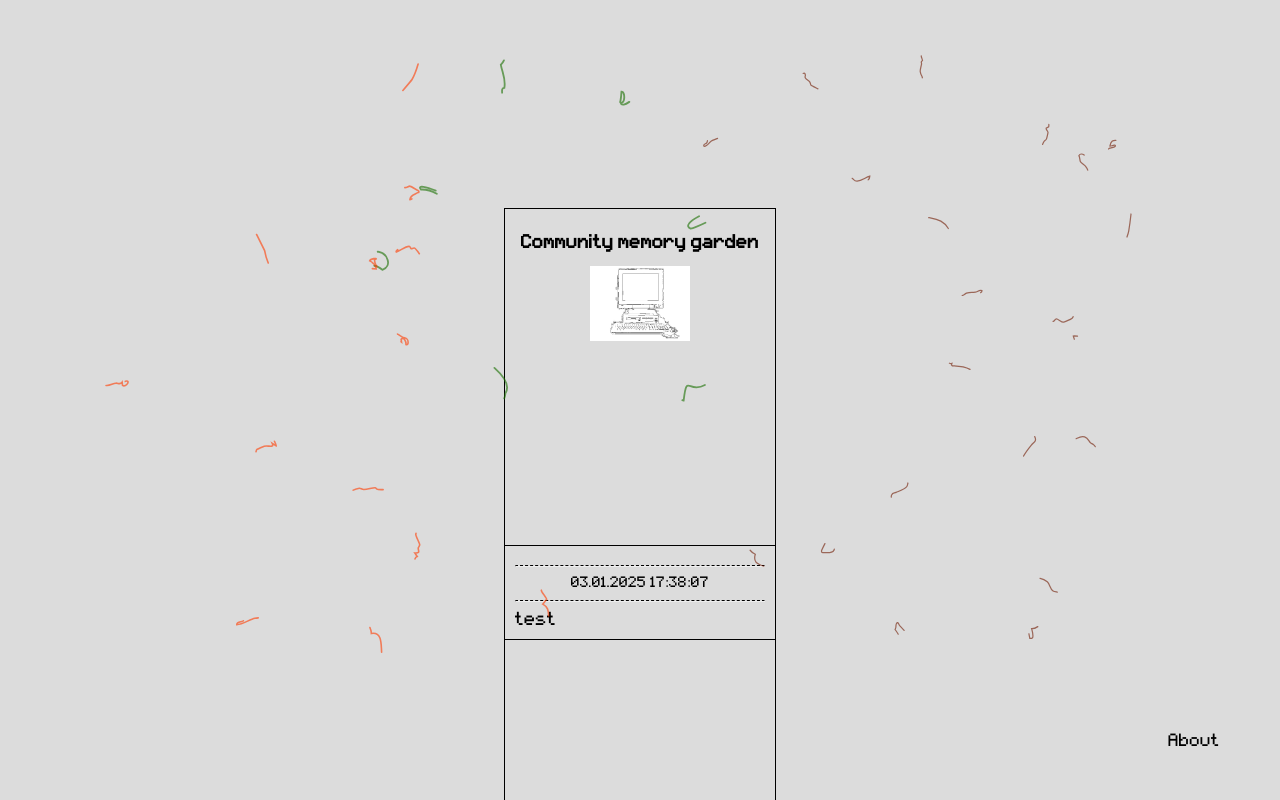
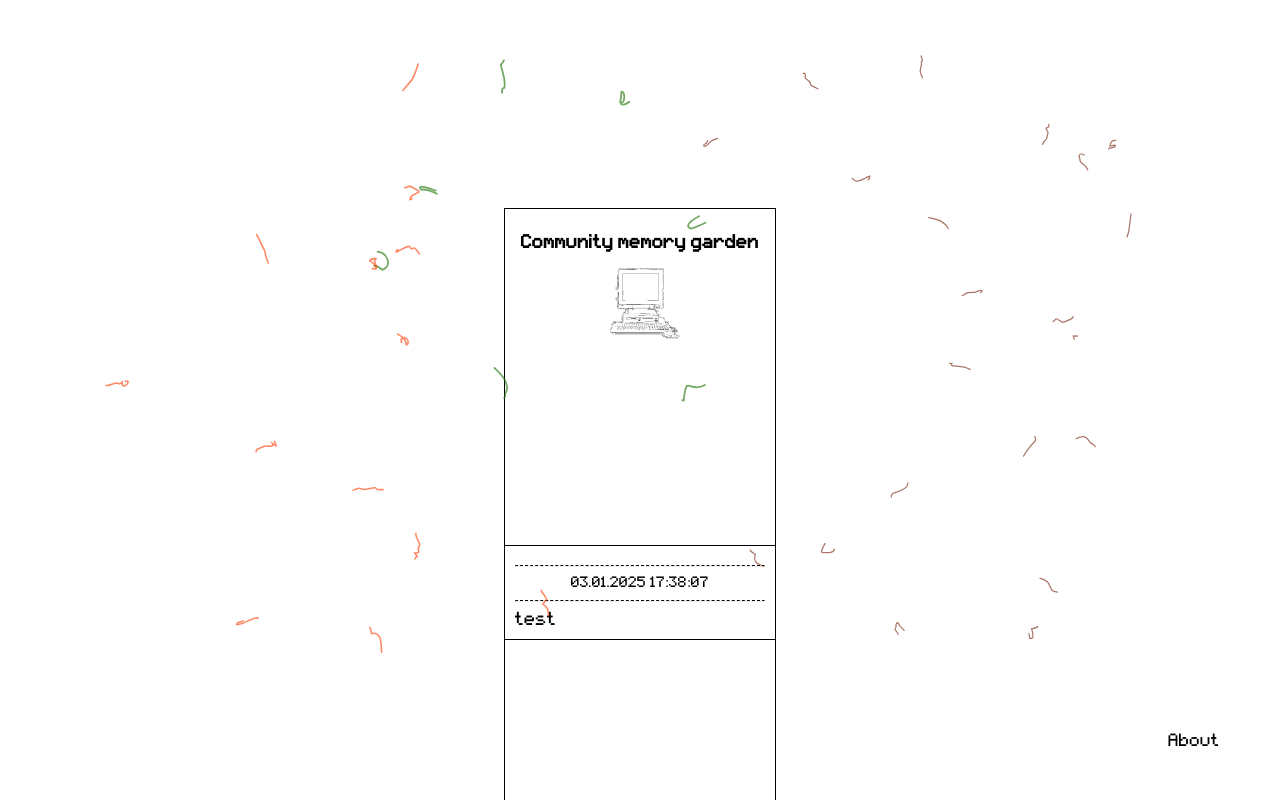
Before and after one commit to lulugrosche/post, a plain HTML site: page index.html in a window 1280 px wide. Shown: the top 800 px of the page. Drawn offline with Linux system fonts and the light colour scheme.

Commit message:
Update style.css

```diff
--- a/style.css
+++ b/style.css
@@ -7,7 +7,7 @@ body {
 
     background-color: rgb(255, 255, 255);
     font-family: 'Bon-Mono';
-    background-color: gainsboro;
+    background-color: white;
 }
 
 h1 {
```
